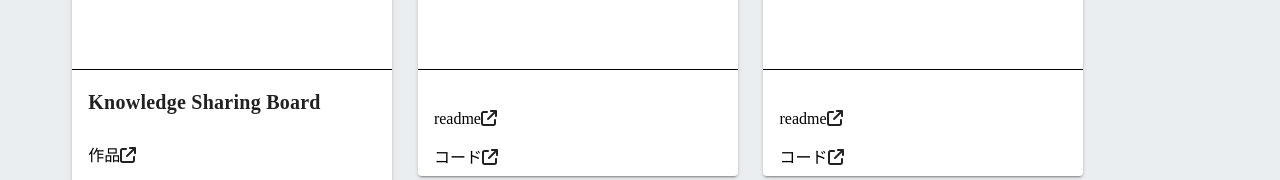
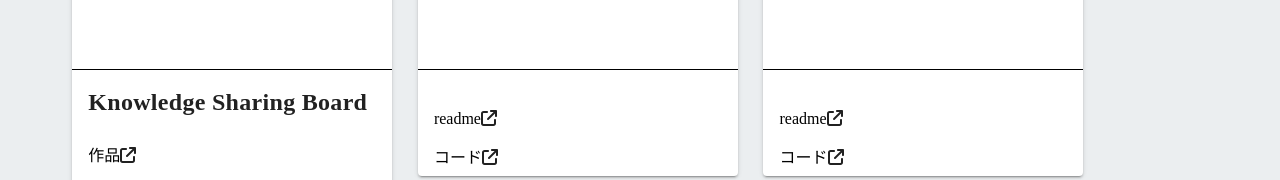
Before and after one commit to s19013/my-profile, a Vue app: page /MyWorks/Samples in a window 1280 px wide. Shown: the part 353-533 px from the top of the page. Built offline with nearby package versions, Linux system fonts and the light colour scheme.

Commit message:
titleの文字の大きさを調節しました

```diff
--- a/src/components/WorkCardComponent.vue
+++ b/src/components/WorkCardComponent.vue
@@ -84,7 +84,8 @@
 
 <style lang="scss" scoped>
 .title{
-  word-break:break-word
+  word-break:break-word;
+  font-size:150%
 }
 .photo{
   width :100%;
```
